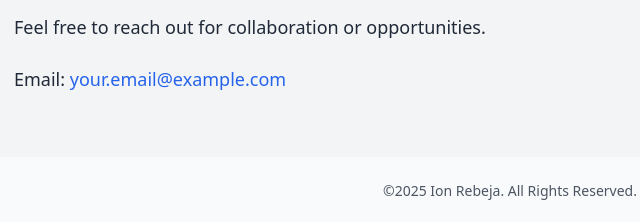
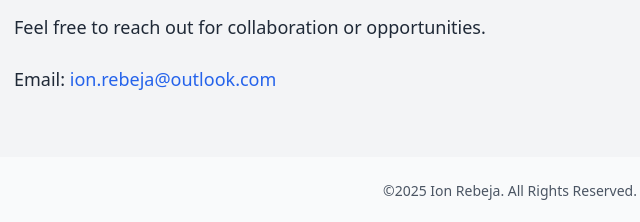
Before and after one commit to ionrebeja/ionrebeja.github.io, a plain HTML site: page index.html in a window 1280 px wide. Shown: the part 1426-1648 px from the top of the page, 130-770 px from the left. Drawn offline with nearby package versions, Linux system fonts and the light colour scheme.

Commit message:
email edited

```diff
--- a/index.html
+++ b/index.html
@@ -67,7 +67,7 @@
         <div class="max-w-5xl mx-auto px-4">
             <h3 class="text-3xl font-semibold mb-4">Contact</h3>
             <p class="text-lg mb-6">Feel free to reach out for collaboration or opportunities.</p>
-            <p class="text-lg">Email: <a href="mailto:your.email@example.com" class="text-blue-600 hover:underline">your.email@example.com</a></p>
+            <p class="text-lg">Email: <a href="mailto:ion.rebeja@outlook.com" class="text-blue-600 hover:underline">ion.rebeja@outlook.com</a></p>
         </div>
     </section>
 
```
